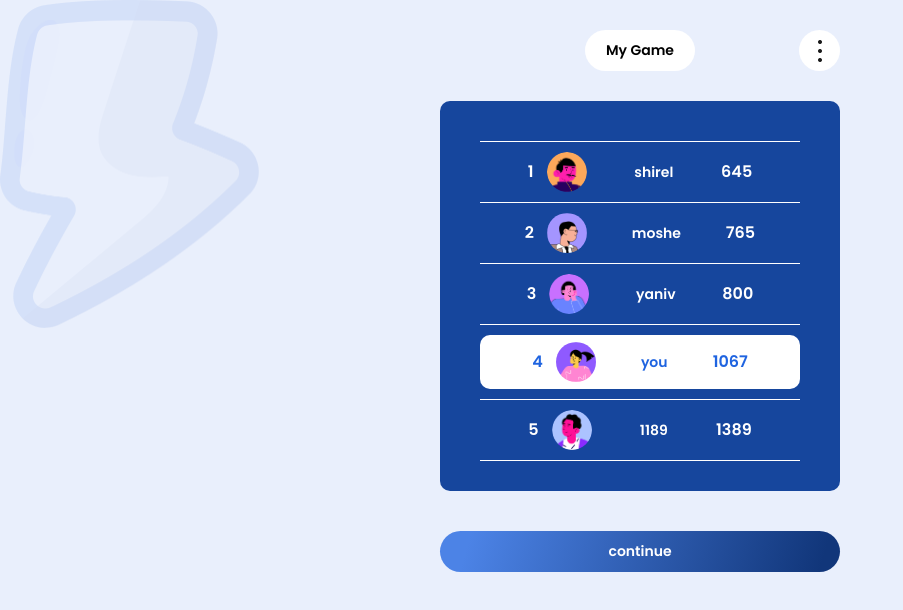
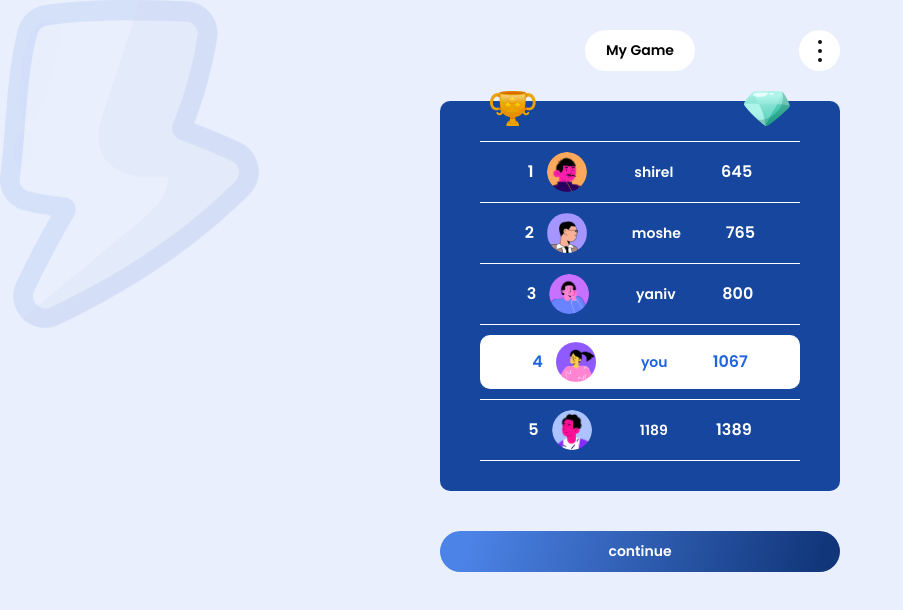
Before and after one commit to chenMordechai/Playspace-front, a React (Vite) app: page /game/1 in a window 1280 px wide. Shown: the top 610 px of the page, without its empty margins (0-903 px from the left). Built offline with nearby package versions, Linux system fonts and the light colour scheme.

Commit message:
game score img

```diff
--- a/src/assets/style/base/_layout.scss
+++ b/src/assets/style/base/_layout.scss
@@ -6,6 +6,7 @@
   main {
     // min-height: 100vh;
     width: 100%;
+    min-width: 250px;
     // min-height: 87vh;
     height: 100vh;
     // overflow-y: scroll;
--- a/src/assets/style/cmps/_GameScore.scss
+++ b/src/assets/style/cmps/_GameScore.scss
@@ -9,6 +9,23 @@
     line-height: 24px;
     color: white;
     border-radius: 10px;
+
+    position: relative;
+
+    & > img {
+        position: absolute;
+        width: 45.64px;
+        height: 35px;
+
+        &:first-child {
+            top: -10px;
+            left: 50px;
+        }
+        &:nth-child(2) {
+            top: -10px;
+            right: 50px;
+        }
+    }
     .players-container {
         ul {
             li {
--- a/src/cmps/GameScore.jsx
+++ b/src/cmps/GameScore.jsx
@@ -1,11 +1,15 @@
+import dimond from '../assets/img/dimond.png'
+import goblet from '../assets/img/goblet.png'
+
+
 
 export function GameScore({ players, loggedinPlayerId }) {
     console.log('loggedinPlayerId:', loggedinPlayerId)
     console.log('players:', players)
     return (
         <section className="game-score">
-            {/* <img src="" alt="" />
-            <img src="" alt="" /> */}
+            <img src={goblet} />
+            <img src={dimond} />
 
             <div className="players-container">
                 <ul>{players.map((player, idx) => <li >
```
